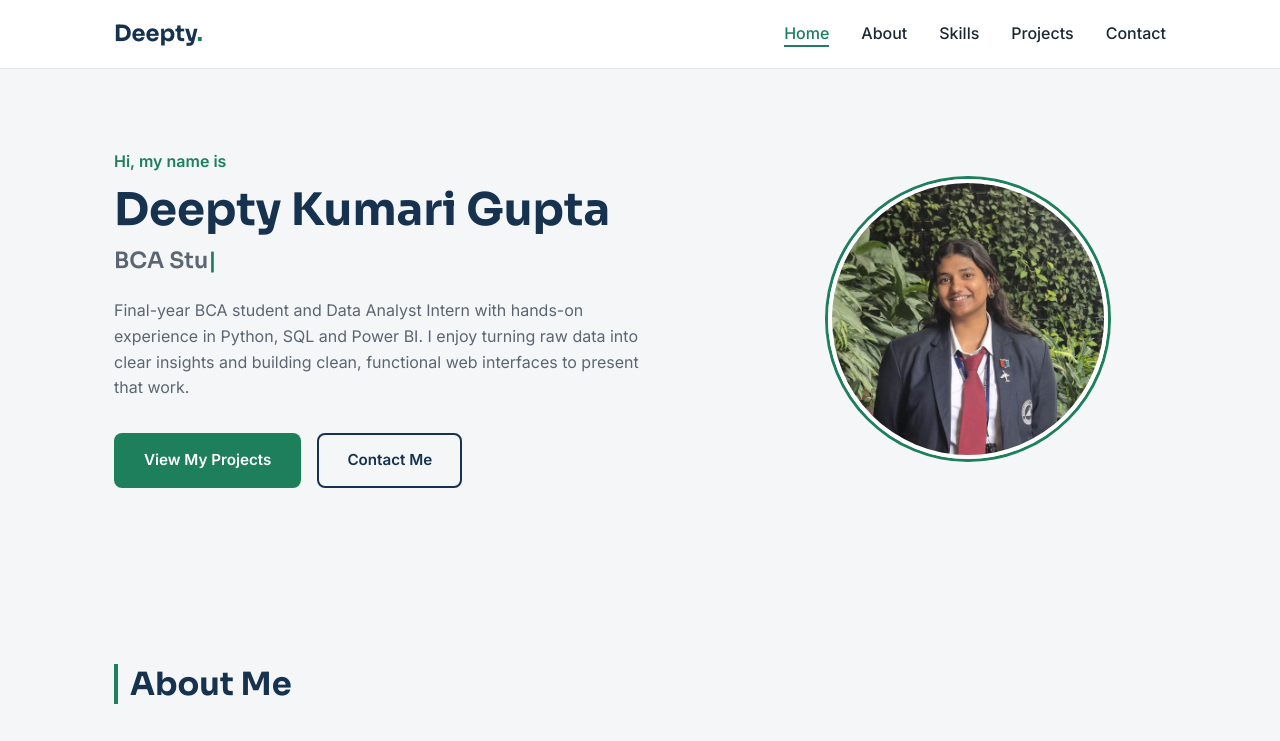
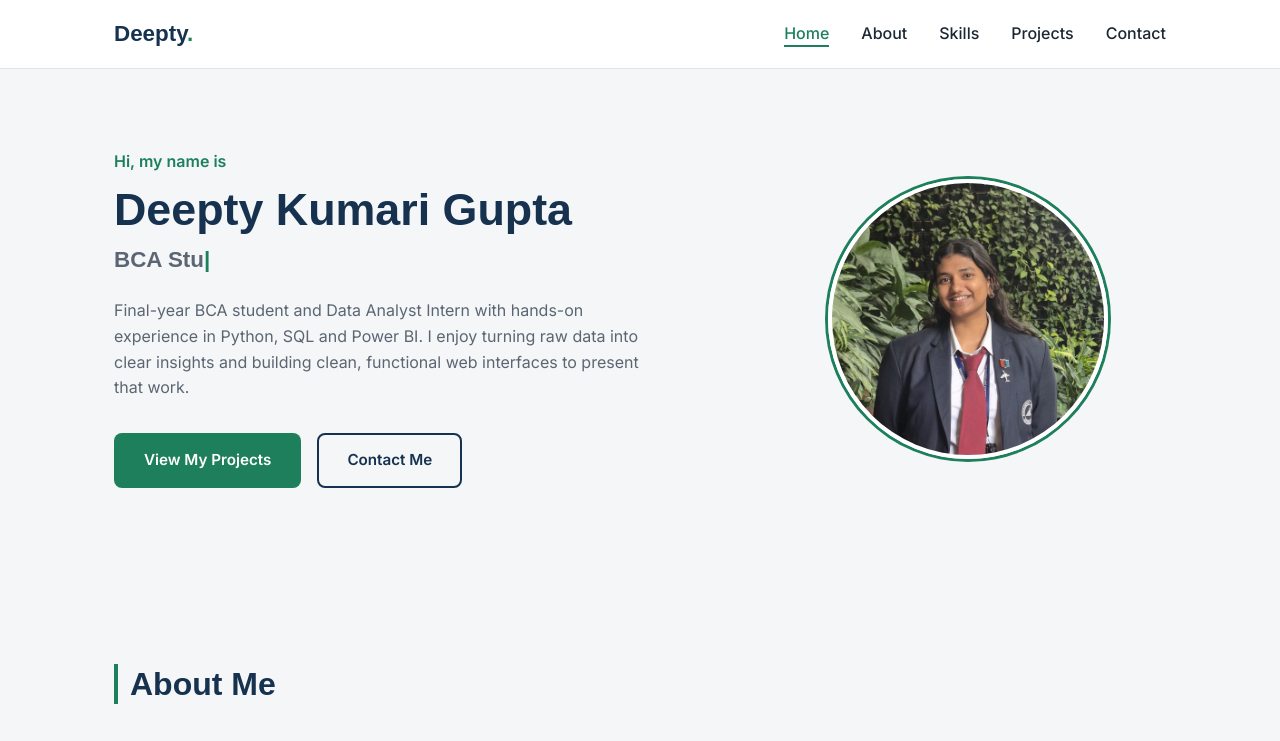
Before and after one commit to deeptyworks/Deepty-Portfolio, a plain HTML site: page index.html in a window 1280 px wide. Shown: the top 741 px of the page. Drawn offline with Linux system fonts and the light colour scheme.

Commit message:
Align typography with project report

```diff
--- a/index.html
+++ b/index.html
@@ -6,9 +6,10 @@
   <title>Deepty Kumari Gupta | Aspiring Data Analyst</title>
   <meta name="description" content="Portfolio of Deepty Kumari Gupta - BCA student and aspiring Data Analyst skilled in Python, SQL and Power BI." />
 
-  <!-- Google Fonts: Sora for headings, Inter for body text -->
+  <!-- Google Fonts: Space Grotesk, Inter and JetBrains Mono -->
   <link rel="preconnect" href="https://fonts.googleapis.com">
-  <link href="https://fonts.googleapis.com/css2?family=Sora:wght@400;600;700&family=Inter:wght@400;500;600&display=swap" rel="stylesheet">
+  <link rel="preconnect" href="https://fonts.gstatic.com" crossorigin>
+  <link href="https://fonts.googleapis.com/css2?family=Inter:wght@400;500;600&family=JetBrains+Mono:wght@400;500;600&family=Space+Grotesk:wght@400;600;700&display=swap" rel="stylesheet">
 
   <link rel="stylesheet" href="style.css" />
 </head>
```
